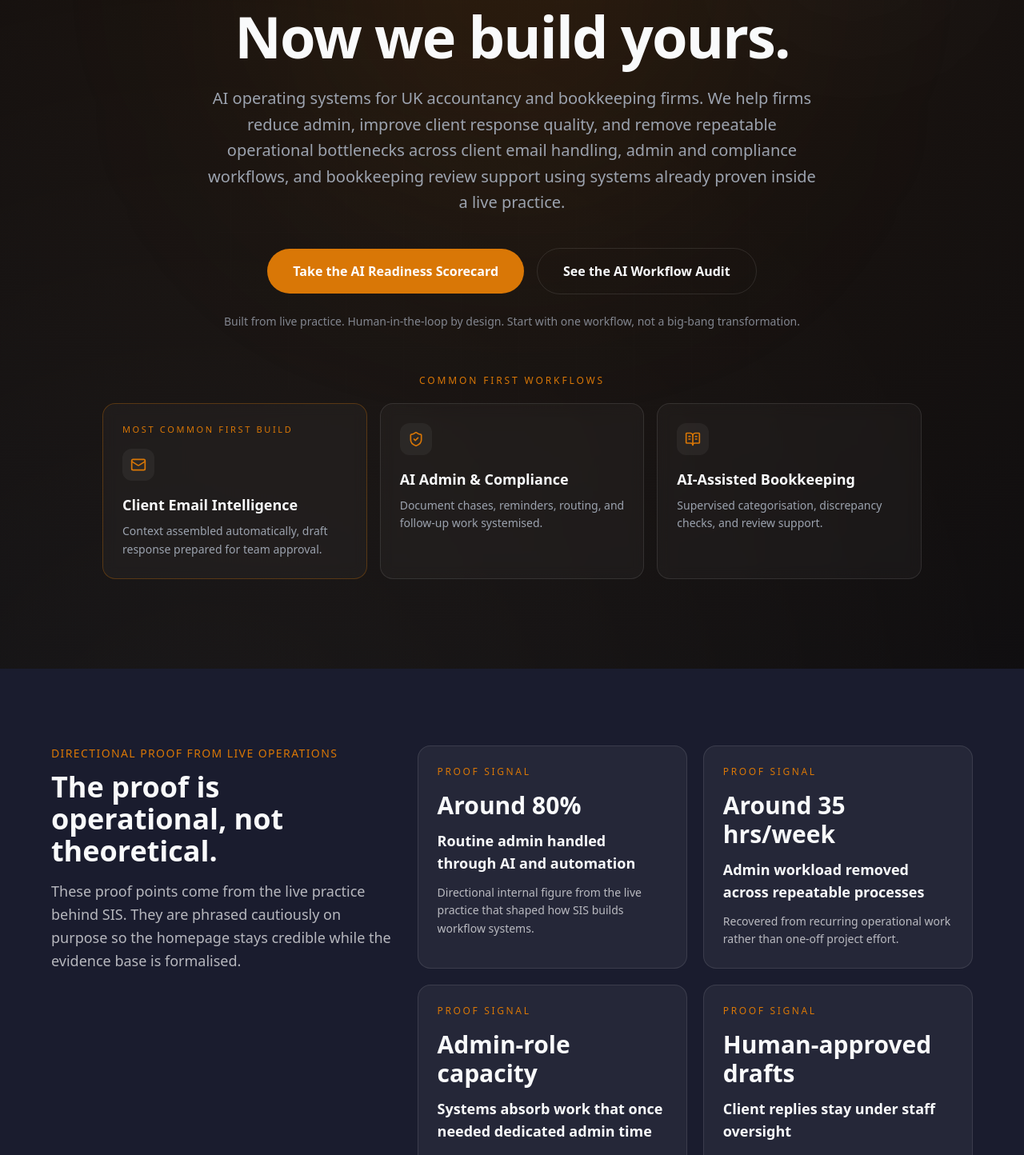
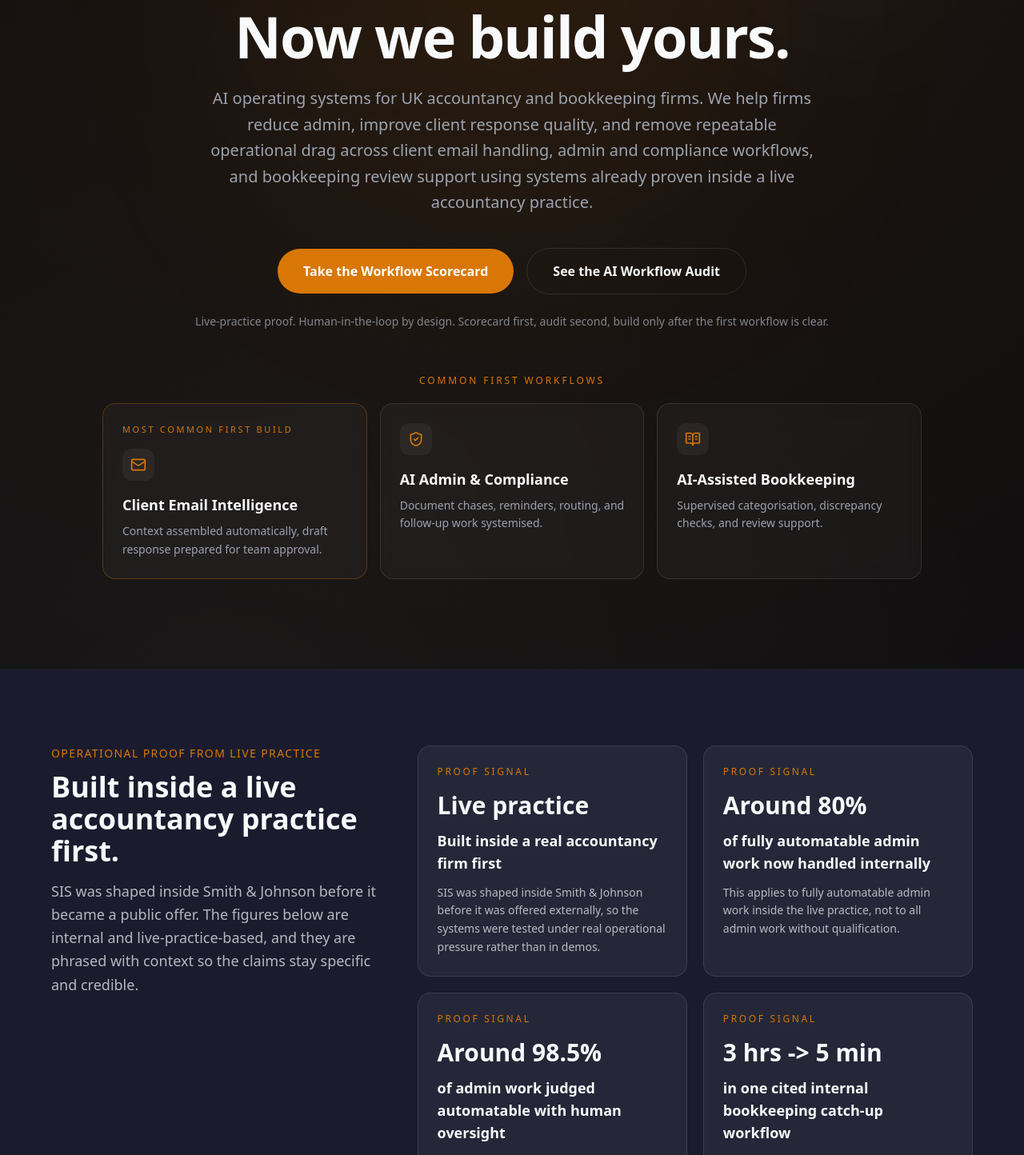
Before and after one commit to TJiMTS/smithinnovation-website, a Next.js app: page / in a window 1280 px wide. Shown: the part 286-1730 px from the top of the page at 80% size. Built offline with nearby package versions, Linux system fonts and the light colour scheme; no server answers.

Commit message:
Tighten scorecard framing and homepage CTA confidence

```diff
--- a/src/app/scorecard/page.tsx
+++ b/src/app/scorecard/page.tsx
@@ -1,14 +1,16 @@
 import type { Metadata } from "next";
 import ScorecardFlow from "@/components/scorecard/ScorecardFlow";
+import {
+  scorecardMetaDescription,
+  scorecardMetaTitle,
+} from "@/lib/scorecard-copy";
 
 export const metadata: Metadata = {
-  title: "AI Readiness Scorecard — How Ready Is Your Firm for AI?",
-  description:
-    "25 questions. 10 minutes. Find out how ready your UK accountancy or bookkeeping firm is for AI workflow systems. Free, no sales call required.",
+  title: scorecardMetaTitle,
+  description: scorecardMetaDescription,
   openGraph: {
-    title: "AI Readiness Scorecard — How Ready Is Your Firm for AI?",
-    description:
-      "25 questions. 10 minutes. Find out how ready your UK accountancy or bookkeeping firm is for AI workflow systems. Free, instant results.",
+    title: scorecardMetaTitle,
+    description: scorecardMetaDescription,
   },
 };
 
--- a/src/components/home/FinalCTA.tsx
+++ b/src/components/home/FinalCTA.tsx
@@ -3,9 +3,9 @@ import CTASection from "@/components/shared/CTASection";
 export default function FinalCTA() {
   return (
     <CTASection
-      headline="Find the first workflow worth automating."
-      body="Start with the AI Readiness Scorecard or book an AI Workflow Audit to identify the first operational bottleneck worth fixing inside your firm."
-      primaryCTA={{ label: "Take the AI Readiness Scorecard", href: "/scorecard" }}
+      headline="Find the first workflow worth fixing."
+      body="Start with the Workflow Readiness Scorecard or the AI Workflow Audit to identify the first operational bottleneck worth fixing inside your firm."
+      primaryCTA={{ label: "Take the Workflow Scorecard", href: "/scorecard" }}
       secondaryCTA={{
         label: "See the AI Workflow Audit",
         href: "/ai-workflow-audit",
--- a/src/components/home/HeroSection.tsx
+++ b/src/components/home/HeroSection.tsx
@@ -43,10 +43,10 @@ export default function HeroSection() {
 
           <p className="mt-6 text-lg sm:text-xl text-muted max-w-3xl mx-auto leading-relaxed">
             AI operating systems for UK accountancy and bookkeeping firms. We
-            help firms reduce admin, improve client response quality, and remove
-            repeatable operational bottlenecks across client email handling,
+            help firms reduce admin, improve client response quality, and
+            remove repeatable operational drag across client email handling,
             admin and compliance workflows, and bookkeeping review support
-            using systems already proven inside a live practice.
+            using systems already proven inside a live accountancy practice.
           </p>
 
           <div className="mt-10 flex flex-col sm:flex-row items-center justify-center gap-4">
@@ -54,7 +54,7 @@ export default function HeroSection() {
               href="/scorecard"
               className="px-8 py-4 bg-accent hover:bg-accent-hover text-accent-foreground font-semibold rounded-full transition-all duration-200 text-base"
             >
-              Take the AI Readiness Scorecard
+              Take the Workflow Scorecard
             </Link>
           <Link
             href="/ai-workflow-audit"
@@ -65,8 +65,8 @@ export default function HeroSection() {
           </div>
 
           <p className="mt-6 text-sm text-muted/80">
-            Built from live practice. Human-in-the-loop by design. Start with
-            one workflow, not a big-bang transformation.
+            Live-practice proof. Human-in-the-loop by design. Scorecard first,
+            audit second, build only after the first workflow is clear.
           </p>
         </div>
 
--- a/src/components/home/ProofBar.tsx
+++ b/src/components/home/ProofBar.tsx
@@ -1,23 +1,23 @@
 const proofPoints = [
   {
-    value: "Around 80%",
-    title: "Routine admin handled through AI and automation",
-    body: "Directional internal figure from the live practice that shaped how SIS builds workflow systems.",
+    value: "Live practice",
+    title: "Built inside a real accountancy firm first",
+    body: "SIS was shaped inside Smith & Johnson before it was offered externally, so the systems were tested under real operational pressure rather than in demos.",
   },
   {
-    value: "Around 35 hrs/week",
-    title: "Admin workload removed across repeatable processes",
-    body: "Recovered from recurring operational work rather than one-off project effort.",
+    value: "Around 80%",
+    title: "of fully automatable admin work now handled internally",
+    body: "This applies to fully automatable admin work inside the live practice, not to all admin work without qualification.",
   },
   {
-    value: "Admin-role capacity",
-    title: "Systems absorb work that once needed dedicated admin time",
-    body: "We phrase this carefully until every supporting figure is formally documented.",
+    value: "Around 98.5%",
+    title: "of admin work judged automatable with human oversight",
+    body: "This is explicitly a human-in-the-loop claim. Judgement-heavy exceptions such as AML risk assessments and client strategy planning stay human-led.",
   },
   {
-    value: "Human-approved drafts",
-    title: "Client replies stay under staff oversight",
-    body: "Context is gathered and a response is drafted before your team reviews and approves it.",
+    value: "3 hrs -> 5 min",
+    title: "in one cited internal bookkeeping catch-up workflow",
+    body: "In that defined example, 3 months of work dropped from roughly 3 hours to around 5 minutes. We do not generalise that to every bookkeeping task.",
   },
 ];
 
@@ -28,15 +28,16 @@ export default function ProofBar() {
         <div className="grid grid-cols-1 lg:grid-cols-[0.95fr_1.55fr] gap-12 lg:gap-8 items-start">
           <div className="lg:sticky lg:top-28">
             <p className="text-accent font-mono text-sm tracking-widest uppercase mb-3">
-              Directional Proof From Live Operations
+              Operational Proof From Live Practice
             </p>
             <h2 className="text-3xl sm:text-4xl font-extrabold text-surface-contrast-text">
-              The proof is operational, not theoretical.
+              Built inside a live accountancy practice first.
             </h2>
             <p className="mt-4 text-surface-contrast-text/70 text-lg leading-relaxed">
-              These proof points come from the live practice behind SIS. They
-              are phrased cautiously on purpose so the homepage stays credible
-              while the evidence base is formalised.
+              SIS was shaped inside Smith & Johnson before it became a public
+              offer. The figures below are internal and live-practice-based,
+              and they are phrased with context so the claims stay specific and
+              credible.
             </p>
           </div>
 
--- a/src/components/scorecard/EmailCapture.tsx
+++ b/src/components/scorecard/EmailCapture.tsx
@@ -15,11 +15,9 @@ const firmSizeOptions = [
 ];
 
 const sectorOptions = [
-  "Accounting",
-  "Law",
-  "Consulting",
-  "Financial Advisory",
-  "Recruitment",
+  "Accountancy",
+  "Bookkeeping",
+  "Accountancy & Bookkeeping",
   "Other",
 ];
 
@@ -57,8 +55,8 @@ export default function EmailCapture({
             Your score is ready.
           </h2>
           <p className="text-muted text-lg">
-            Enter your email to see your full results, category breakdown, and
-            personalised recommendations.
+            Enter your email to see the full score, operational breakdown, and
+            recommended next step.
           </p>
         </div>
 
--- a/src/components/scorecard/ResultsDisplay.tsx
+++ b/src/components/scorecard/ResultsDisplay.tsx
@@ -40,7 +40,7 @@ export default function ResultsDisplay({ result, contactInfo }: Props) {
         {/* Score Header */}
         <div className="text-center mb-16">
           <p className="text-accent font-mono text-sm tracking-widest uppercase mb-4">
-            Your AI Readiness Score
+            Your Workflow Readiness Score
           </p>
 
           {/* Score circle */}
@@ -92,12 +92,17 @@ export default function ResultsDisplay({ result, contactInfo }: Props) {
             )}
             {result.tierLabel}
           </div>
+          <p className="mt-4 text-muted max-w-2xl mx-auto leading-relaxed">
+            This reflects how ready your firm looks to improve a repeatable
+            workflow safely and usefully, not how interested you are in AI in
+            the abstract.
+          </p>
         </div>
 
         {/* Category Breakdown */}
         <div className="mb-16">
           <h3 className="text-xl font-bold text-foreground mb-6">
-            Category Breakdown
+            Workflow Readiness Breakdown
           </h3>
           <div className="space-y-5">
             {result.categoryScores.map((cat) => (
@@ -145,7 +150,7 @@ export default function ResultsDisplay({ result, contactInfo }: Props) {
         {/* Recommendations */}
         <div className="mb-16">
           <h3 className="text-xl font-bold text-foreground mb-6">
-            Your Top Recommendations
+            Priority Recommendations
           </h3>
           <div className="space-y-4">
             {result.recommendations.map((rec, i) => (
@@ -170,7 +175,7 @@ export default function ResultsDisplay({ result, contactInfo }: Props) {
                       {rec.explanation}
                     </p>
                     <p className="text-foreground text-sm font-medium">
-                      → {rec.action}
+                      Next move: {rec.action}
                     </p>
                   </div>
                 </div>
--- a/src/components/scorecard/ScorecardLanding.tsx
+++ b/src/components/scorecard/ScorecardLanding.tsx
@@ -13,25 +13,26 @@ export default function ScorecardLanding({
         </div>
 
         <h1 className="text-4xl sm:text-5xl font-extrabold text-foreground mb-6">
-          How ready is your accountancy or bookkeeping firm for AI?
+          How ready is your firm to improve the first workflow worth automating?
         </h1>
 
         <p className="text-muted text-lg leading-relaxed mb-4">
           25 questions across 5 categories. Takes about 10 minutes. You&apos;ll
-          get an instant score, a breakdown of where AI can remove operational
-          drag, and clearer guidance on what to tackle first.
+          get a workflow readiness score, a breakdown of where manual handoffs
+          and operational drag sit, and clearer guidance on what to tackle
+          first.
         </p>
 
         <p className="text-muted/70 text-base mb-10">
-          Built for UK accountancy and bookkeeping firms. No sales call. No
-          obligation.
+          Built for UK accountancy and bookkeeping firms. Not a generic AI
+          quiz. No sales call required.
         </p>
 
         <button
           onClick={onStart}
           className="inline-flex px-8 py-4 bg-accent hover:bg-accent-hover text-accent-foreground font-semibold rounded-full transition-all duration-200 text-lg"
         >
-          Start the Scorecard
+          Start the Workflow Scorecard
         </button>
 
         <div className="mt-8 flex items-center justify-center gap-6 text-muted/50 text-sm">
```
Also changed, not shown: src/lib/scorecard-scoring.ts (+25 -26 lines).
